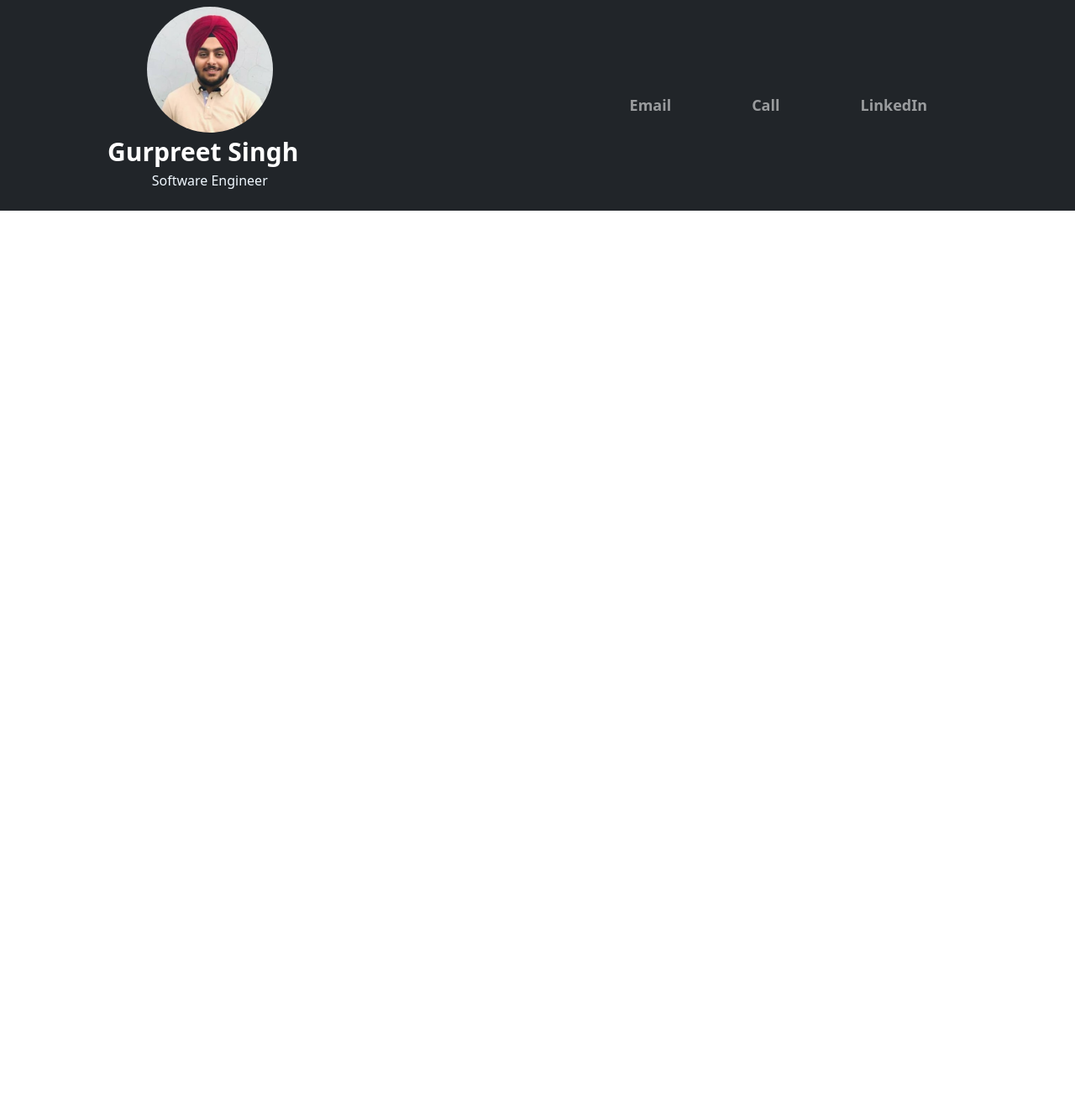
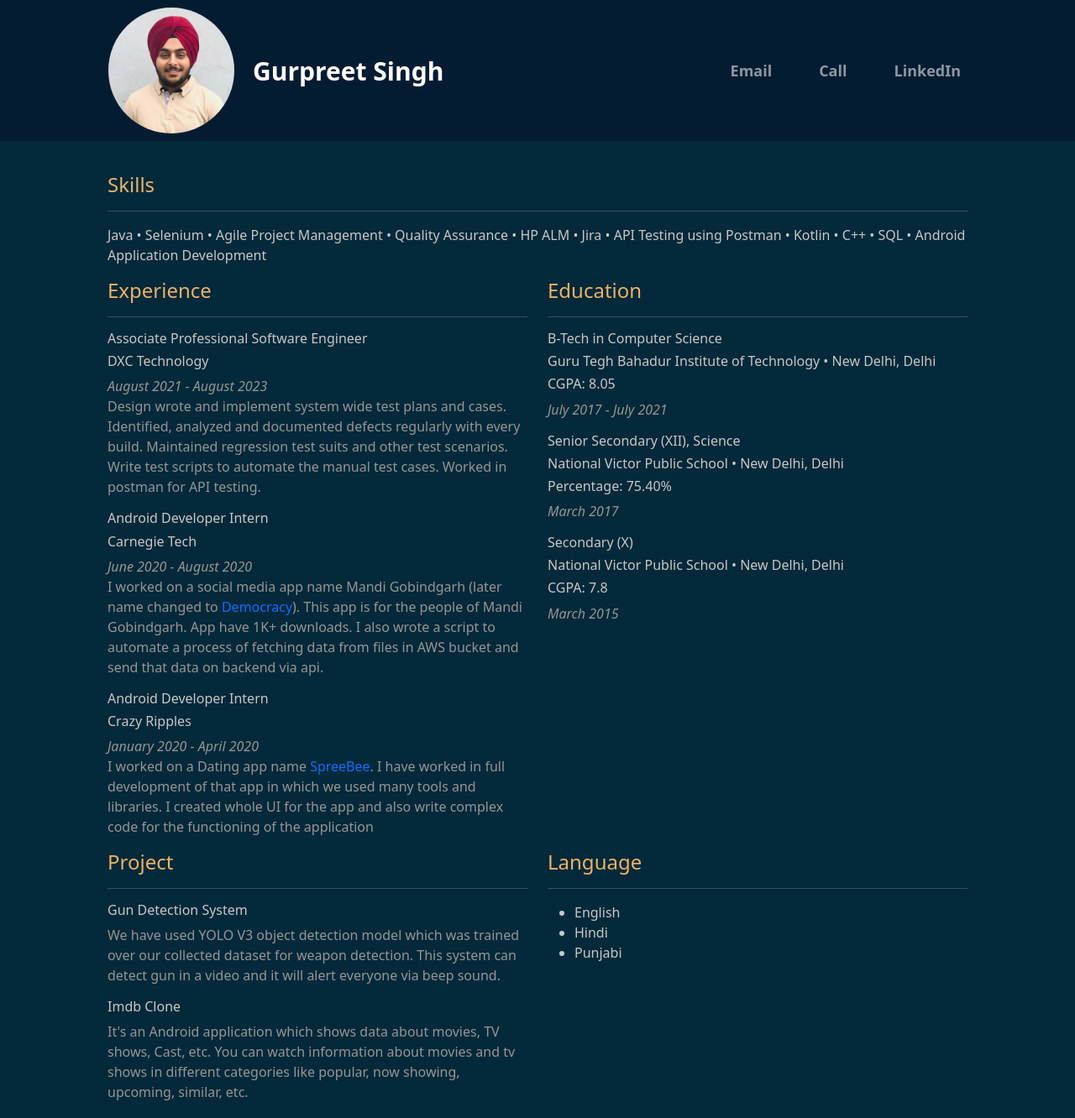
Before and after one commit to GurpreetKooner/MyResume, a plain HTML site: page index.html in a window 1280 px wide. Shown: the whole page at 84% size. Before the commit the page ends 800 px from the top, so only its background shows below. Drawn offline with nearby package versions, Linux system fonts and the light colour scheme.

Commit message:
resume data added

```diff
--- a/css/styles.css
+++ b/css/styles.css
@@ -1,33 +1,32 @@
 /* Nav Bar */
 
 .navigation-bar {
+    background-color: #041C32;
+}
+
+.name-tag {
     text-align: center;
+    margin-left: 20px;
 }
 
 .my-name {
-    text-align: center;
+    color: white;
     font-size: 30px;
 }
 
-.my-tagline{
+.my-tagline {
     color: aliceblue;
 }
 
 .name-image {
-    align-items: center;
     margin-left: 10%;
 }
 
-.contact-list {
-    margin-right: 10%;
-    text-align: left;
-}
-
-.navbar-brand small {
+/* .navbar-brand small {
     display: block;
     font-size: 15px;
     text-align: center;
-}
+} */
 
 .my-image {
     width: 150px;
@@ -35,11 +34,39 @@
     border-radius: 50%;
 }
 
+.contact-list {
+    margin-right: 10%;
+}
+
 .nav-item {
-    padding: 40px;
+    padding-left: 40px;
     font-size: large;
 }
 
 .navbar-toggler {
     margin-right: 10%;
+    margin-left: 10%;
 }
+
+/* bottom container */
+
+.bottom-container {
+    background-color: #04293A;
+    padding: 3% 10%;
+}
+
+.heading {
+    color: #ECB365;
+}
+
+.content {
+    color: rgb(200, 200, 200);
+}
+
+.content1 {
+    color: rgb(150, 150, 150);
+}
+
+a:link {
+    text-decoration: none;
+}
--- a/index.html
+++ b/index.html
@@ -15,13 +15,19 @@
 </head>
 
 <body>
-  <nav class="navbar navbar-expand-lg  navbar-expand-md navigation-bar navbar-dark bg-dark">
+  <nav class="navbar navbar-expand-lg navbar-dark navigation-bar">
     <div class="name-image">
-      <img class="my-image" src="images/myImage.jpg" alt="Logo">
-      <div>
-        <a class="navbar-brand" href="#"><strong class="my-name">Gurpreet Singh</strong></a>
-        <p class="my-tagline">Software Engineer</p>
-      </div>
+      <table>
+        <tr>
+            <td><img class="my-image" src="images/myImage.jpg" alt="My Image"></td>
+            <td>
+                <div class="name-tag">
+                  <a class="navbar-brand" href="#"><strong class="my-name">Gurpreet Singh</strong></a>
+                  <!-- <p class="my-tagline">Software Engineer</p> -->
+                </div>
+            </td>
+        </tr>
+    </table>
     </div>
 
     <button class="navbar-toggler" type="button" data-bs-toggle="collapse" data-bs-target="#navbarTogglerDemo01"
@@ -38,6 +44,113 @@
       </ul>
     </div>
   </nav>
+  <div class="bottom-container">
+    <div>
+      <h4 class="heading">Skills</h4>
+      <hr class="content">
+      <p class="content">
+        Java • Selenium • Agile Project Management • Quality Assurance • HP ALM • Jira • API Testing using Postman •
+        Kotlin • C++ • SQL • Android Application Development
+      </p>
+    </div>
+    <div class="row">
+      <div class="col-lg-6 experience">
+        <h4 class="heading">Experience</h4>
+        <hr class="content">
+        <h6 class="content">Associate Professional Software Engineer</h6>
+        <h6 class="content">DXC Technology</h6>
+        <p class="content1">
+          <i>August 2021 - August 2023</i>
+          <br>
+          Design wrote and implement system wide test plans and cases. Identified, analyzed and documented defects
+          regularly
+          with every build. Maintained regression test suits and other test scenarios. Write test scripts to automate
+          the
+          manual test cases. Worked in postman for API testing.
+        </p>
+
+        <a href="https://drive.google.com/file/d/1Aug06rDj583-1bojY4K_VkFFoJXRauWa/view?usp=share_link">
+          <h6 class="content">Android Developer Intern</h6>
+          <h6 class="content">Carnegie Tech</h6>
+        </a>
+        <p class="content1">
+          <i>June 2020 - August 2020</i>
+          <br>
+          I worked on a social media app name Mandi Gobindgarh (later name changed to <a href="https://play.google.com/store/apps/details?id=com.mandi.mandigobindgarh">Democracy</a>). This app is for the
+          people of Mandi Gobindgarh. App have 1K+ downloads. I also wrote a script to automate a process of fetching
+          data from files in AWS bucket and send that data on backend via api.
+        </p>
+        <a href="https://drive.google.com/file/d/1F4SX8FtJfp5GsUMhe_M1m7suK-IbVe58/view?usp=share_link">
+          <h6 class="content">Android Developer Intern</h6>
+          <h6 class="content">Crazy Ripples</h6>
+        </a>
+        <p class="content1">
+          <i>January 2020 - April 2020</i>
+          <br>
+          I worked on a Dating app name <a
+            href="https://play.google.com/store/apps/details?id=com.crazyripples.spreebee">SpreeBee</a>. I have worked
+          in full development of that app in which we used many
+          tools
+          and libraries. I created whole UI for the app and also write complex code for the functioning of the
+          application
+        </p>
+      </div>
+
+      <div class="col-lg-6 education">
+        <h4 class="heading">Education</h4>
+        <hr class="content">
+        <h6 class="content">B-Tech in Computer Science</h6>
+        <h6 class="content">Guru Tegh Bahadur Institute of Technology • New Delhi, Delhi</h6>
+        <h6 class="content">CGPA: 8.05</h6>
+        <p class="content1">
+          <i>July 2017 - July 2021</i>
+        </p>
+
+        <h6 class="content">Senior Secondary (XII), Science</h6>
+        <h6 class="content">National Victor Public School • New Delhi, Delhi</h6>
+        <h6 class="content">Percentage: 75.40%</h6>
+        <p class="content1">
+          <i>March 2017</i>
+        </p>
+
+        <h6 class="content">Secondary (X)</h6>
+        <h6 class="content">National Victor Public School • New Delhi, Delhi</h6>
+        <h6 class="content">CGPA: 7.8</h6>
+        <p class="content1">
+          <i>March 2015</i>
+        </p>
+      </div>
+    </div>
+
+    <div class="row">
+      <div class="col-lg-6 project">
+        <h4 class="heading">Project</h4>
+        <hr class="content">
+        <h6 class="content">Gun Detection System</h6>
+        <p class="content1">
+          We have used YOLO V3 object detection model which was trained over our collected dataset for weapon detection.
+          This system can detect gun in a video and it will alert everyone via beep sound.
+        </p>
+
+        <h6 class="content">Imdb Clone</h6>
+        <p class="content1">
+          It's an Android application which shows data about movies, TV shows, Cast, etc. You can watch information
+          about movies and tv shows in different categories like popular, now showing, upcoming, similar, etc.
+        </p>
+      </div>
+
+      <div class="col-lg-6 language">
+        <h4 class="heading">Language</h4>
+        <hr class="content">
+        <ul class="content">
+          <li>English</li>
+          <li>Hindi</li>
+          <li>Punjabi</li>
+        </ul>
+      </div>
+    </div>
+  </div>
+
 
 </body>
 
```
